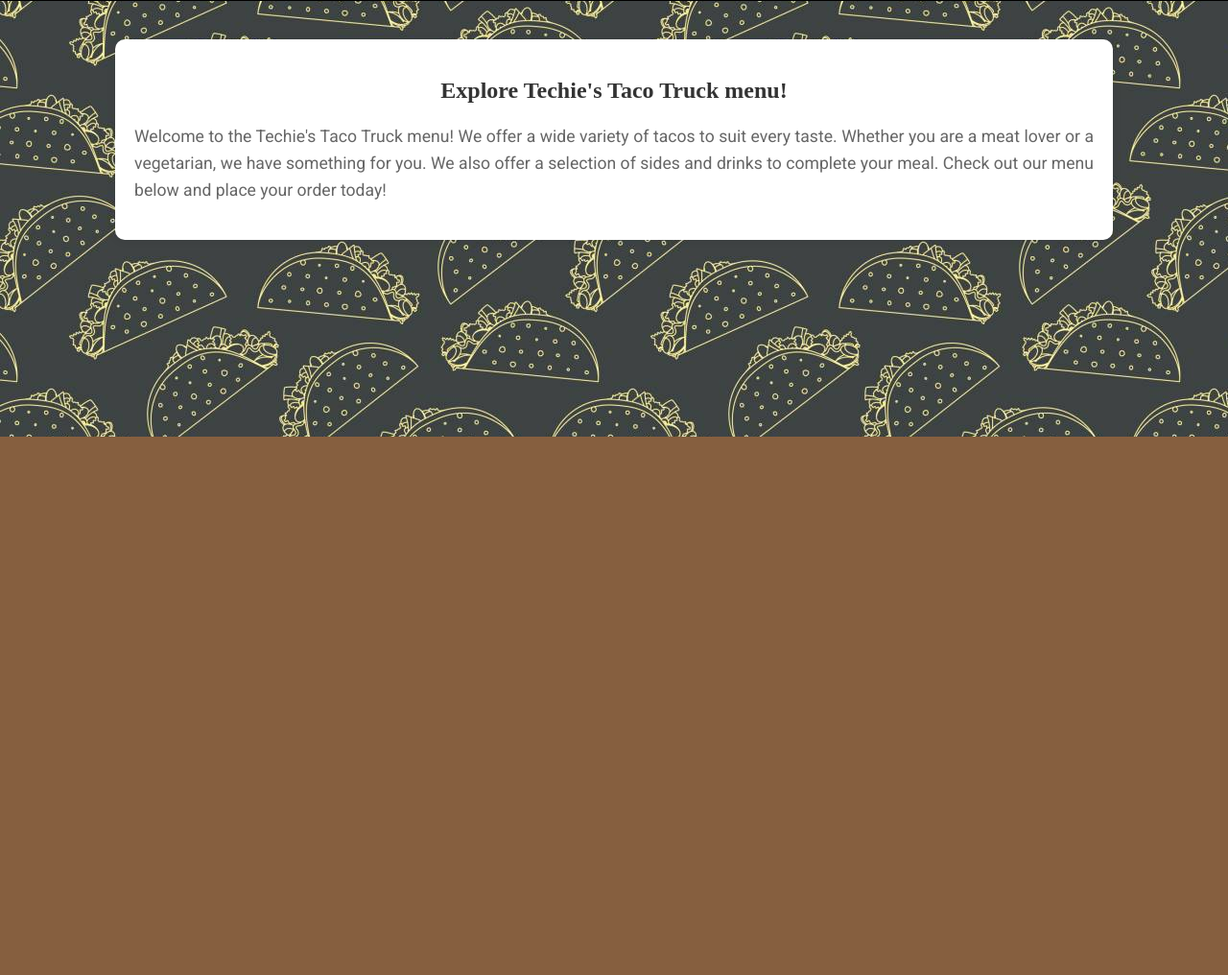
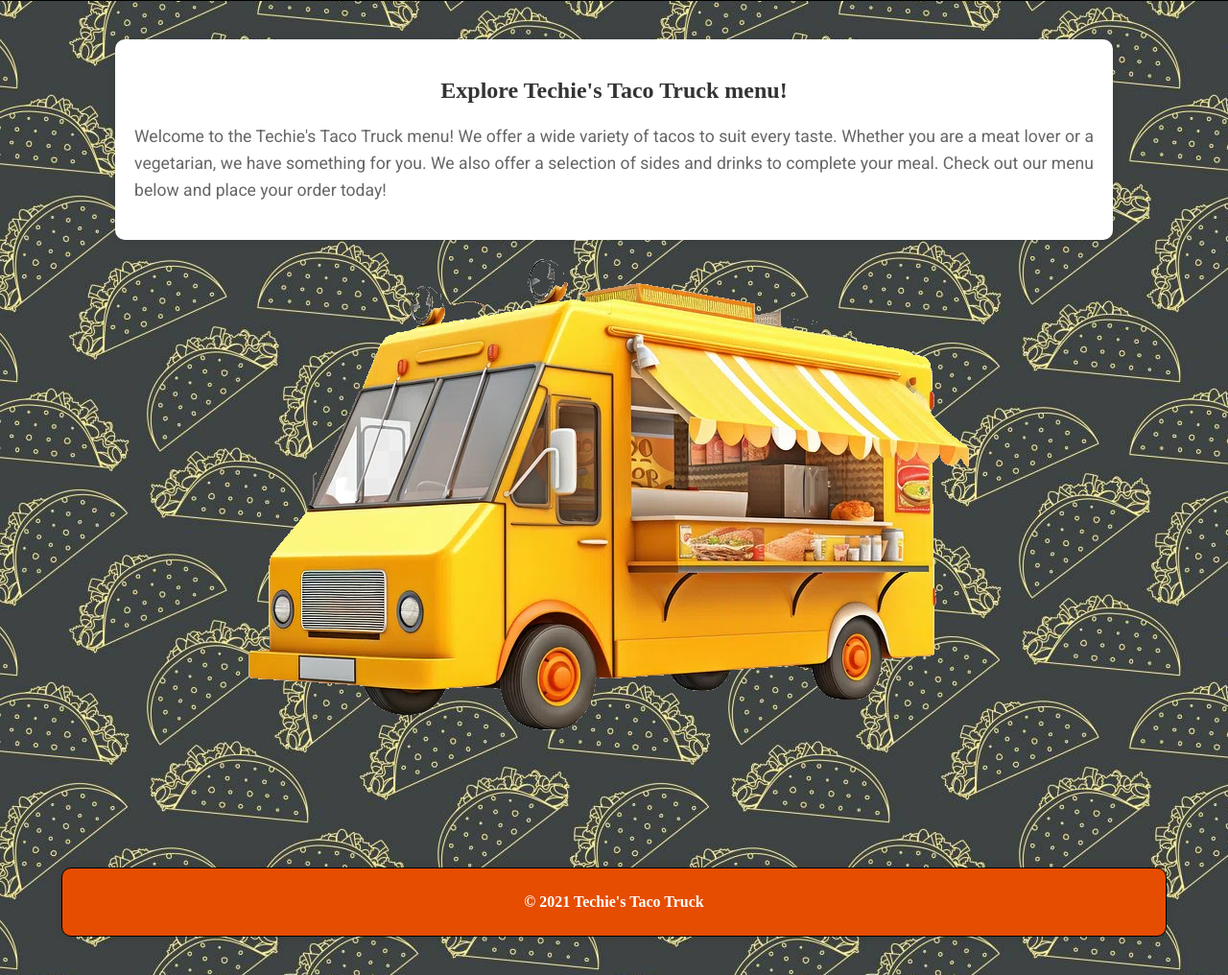
Before and after one commit to justinlietz93/FoodTruck, a website: page public/menu.html in a window 1280 px wide. Shown: the part 345-1361 px from the top of the page at 96% size. Before the commit the page ends 800 px from the top, so only its background shows below. Drawn offline with Linux system fonts and the light colour scheme; no server answers; a web font is replaced by a local one.

Commit message:
code cleanup, added comments, added background image to 404 page

```diff
--- a/public/menu.html
+++ b/public/menu.html
@@ -20,6 +20,7 @@
             </ul>
         </nav>
     </header>
+
     <div class="column">
         <main>
             <h2>
@@ -30,9 +31,17 @@
             </p>
         </main>
 
+        <div class="image-container">
+            <img src="img/food-truck.png" alt="food truck">
+        </div>
+
         <div class="container" id="menu-container">
             <!-- Menu items will be dynamically added here -->
         </div>
+
+        <footer>
+            <p>&copy; 2021 Techie's Taco Truck</p>
+        </footer>
     </div>
 </body>
 </html>
--- a/public/styles/404.css
+++ b/public/styles/404.css
@@ -4,7 +4,14 @@ body {
     margin: 0;
     padding: 0;
     font-family: Arial, sans-serif;
-    background-color: #ffe6d1;
+    background-image: url('../img/little-tacos.jpg');
+}
+
+span {
+    background-color: white;
+    padding: 5px 10px;
+    border-radius: 10px;
+    border: black 1px solid;
 }
 
 .error {
```
Also changed, not shown: public/admin.html (+2 -0 lines), public/contact.html (+6 -2 lines), public/index.html (+0 -6 lines), public/scripts/site.js (+28 -1 lines), public/img/food-bg.jpg (deleted), public/img/food-bg.png (deleted), public/img/food-truck.png (added), public/img/wood-bg.jpg (deleted).
